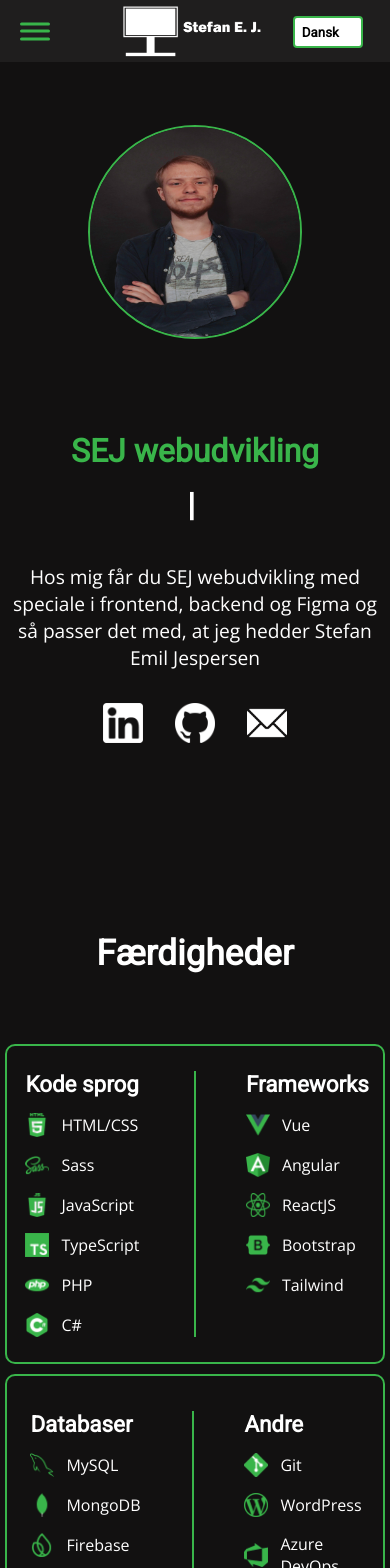
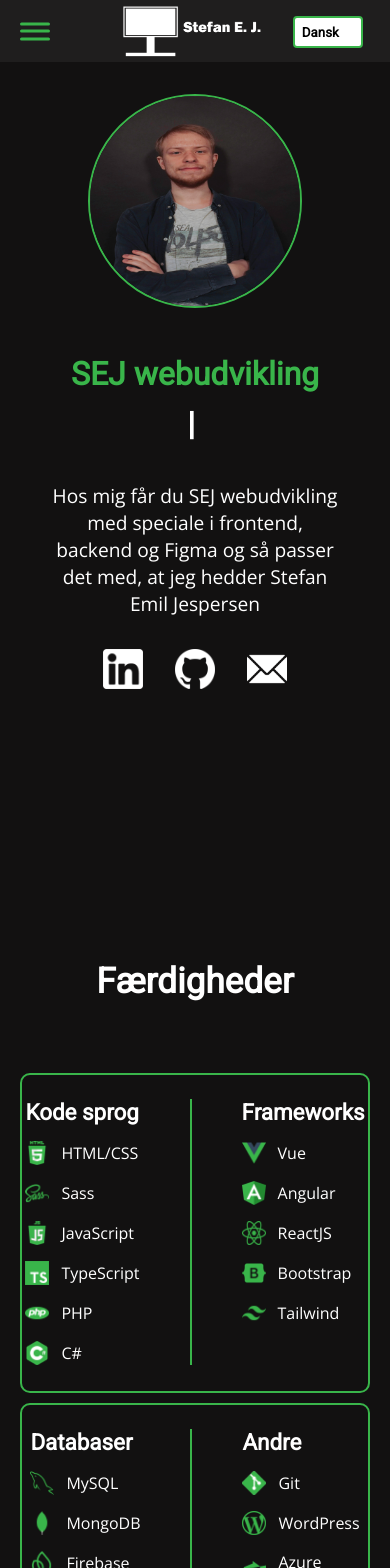
Before and after one commit to sej3686/vue-portfolio, a Vue app: page / in a window 390 px wide. Shown: the top 1568 px of the page. Built offline with nearby package versions, Linux system fonts and the light colour scheme.

Commit message:
Finally had the energy to make some cleanup and fix the dumb overlapping/overflow of the sections.

```diff
--- a/src/assets/sass/responsive.scss
+++ b/src/assets/sass/responsive.scss
@@ -7,30 +7,6 @@ $darkGreenColor: #228a30;
 @media (max-width: 2700px) {
   .container {
     max-width: 1920px;
-  }
-
-  // .title-box {
-  //   margin-top: 10em;
-  // }
-
-  .intro-box-text {
-    height: 600px;
-  }
-
-  .profile-pic {
-    max-width: 80%;
-  }
-
-  #projects {
-    margin-top: -15vh;
-  }
-
-  #about {
-    max-height: 50vh;
-  }
-
-  #contact {
-    max-height: 55vh;
   }
 }
 
@@ -50,10 +26,6 @@ $darkGreenColor: #228a30;
     &:hover::after {
       right: 2.5px;
     }
-  }
-
-  #projects {
-    margin-top: 0vh;
   }
 
   #about {
@@ -81,10 +53,6 @@ $darkGreenColor: #228a30;
     max-width: 1024px;
   }
 
-  .intro-box-text {
-    max-height: 700px;
-  }
-
   .profile-pic {
     max-width: 100%;
   }
@@ -96,33 +64,8 @@ $darkGreenColor: #228a30;
     max-width: 768px;
   }
 
-  .intro-box-text {
-    .title-box {
-      h1 {
-      }
-    }
-  }
-
-  #keyword {
-    margin-top: 15em;
-
-    .keyword-grid-wrapper {
-      .keyword-grid-item {
-        padding: 0;
-
-        img {
-          top: -95%;
-        }
-
-        img:nth-child(1) {
-          left: 96%;
-        }
-      }
-    }
-  }
-
   #projects {
-    margin-top: 7em;
+    // margin-top: 7em;
   }
 
   #about {
@@ -132,35 +75,18 @@ $darkGreenColor: #228a30;
       }
     }
   }
+
+  #contact {
+    // margin-top: 20em;
+  }
+
+  footer {
+    // margin-top: 14em;
+  }
 }
 
 /* lg */
 @media (max-width: 1024px) {
-  .header-div-right-img {
-    max-width: 320px;
-    margin-left: 0;
-  }
-
-  #keyword {
-    .keyword-grid-wrapper {
-      .keyword-grid-item {
-        height: 350px;
-
-        img {
-          left: -5%;
-        }
-
-        img:nth-child(1) {
-          left: 94%;
-        }
-      }
-    }
-  }
-
-  #projects .project-wrapper .desc p:nth-child(3) {
-    padding: 0;
-  }
-
   .container {
     max-width: 768px;
   }
@@ -181,7 +107,7 @@ $darkGreenColor: #228a30;
   }
 
   #skills {
-    height: 80vh;
+    // height: 80vh;
 
     .skills-wrapper {
       align-items: center;
@@ -191,17 +117,12 @@ $darkGreenColor: #228a30;
     }
   }
 
-  #projects {
-    margin-top: 200px;
-  }
-
-  .animate {
-    animation: none;
-  }
+  // #projects {
+  //   margin-top: 200px;
+  // }
 
   .container {
     max-width: 100%;
-    // max-width: 640px;
   }
 }
 
@@ -244,12 +165,13 @@ $darkGreenColor: #228a30;
     flex-direction: column-reverse;
 
     .intro-box-text {
+      align-items: center;
       display: flex;
       flex-direction: column;
-      align-items: center;
+      height: 20%;
       justify-content: center;
       text-align: center;
-      width: 100%;
+      width: 70%;
 
       .title-box {
         h1 {
@@ -444,7 +366,7 @@ $darkGreenColor: #228a30;
   //About
 
   #about {
-    margin-top: 10em;
+    // margin-top: 10em;
 
     h3 {
       text-align: center;
@@ -462,15 +384,9 @@ $darkGreenColor: #228a30;
 
   //Contact
   #contact {
-    margin-top: 30em;
 
     .contact-container {
       width: 100%;
-
-      .form-box {
-        .field {
-        }
-      }
     }
   }
 
@@ -478,7 +394,6 @@ $darkGreenColor: #228a30;
   footer {
     align-items: center;
     flex-direction: column !important;
-    margin-top: 8em;
 
     img {
       width: 40%;
@@ -505,18 +420,22 @@ $darkGreenColor: #228a30;
 
   .intro {
     flex-direction: column-reverse;
-    margin-top: 0;
 
     .intro-box-text {
-      display: flex;
-      flex-direction: column;
-      height: 50%;
-      justify-content: center;
-      text-align: center;
-      width: 100%;
+      width: 80%;
 
       .title-box {
-        margin-top: 8em;
+
+        h1 {
+        }
+
+        .typing {
+          width: 100%;
+
+          .typed-text {
+            font-size: 1.6rem;
+          }
+        }
       }
 
       p {
@@ -531,20 +450,18 @@ $darkGreenColor: #228a30;
   }
 
   #skills {
-    height: 130vh;
 
     .skills-wrapper {
       margin-top: 2em;
 
       .skills-box {
-        width: 380px;
+        width: 350px;
       }
     }
   }
 
   //Contact
   #contact {
-    margin-top: 45em;
 
     .contact-container {
       .form-box {
@@ -571,7 +488,6 @@ $darkGreenColor: #228a30;
 @media (max-width: 350px) {
   .intro {
     flex-direction: column-reverse;
-    margin-top: 0;
 
     .intro-box-text {
       display: flex;
@@ -582,7 +498,6 @@ $darkGreenColor: #228a30;
       width: 100%;
 
       .title-box {
-        margin-top: 10em;
 
         .typing {
 
@@ -603,7 +518,6 @@ $darkGreenColor: #228a30;
   }
 
   #skills {
-    height: 130vh;
 
     .skills-wrapper {
       margin-top: 2em;
@@ -627,10 +541,6 @@ $darkGreenColor: #228a30;
     }
   }
 
-  #projects {
-    margin-top: 22em;
-  }
-
   #about {
     .about-wrapper {
       .about-text {
@@ -638,7 +548,4 @@ $darkGreenColor: #228a30;
       }
     }
   }
-  #contact {
-    margin-top: 50em;
-  }
 }
--- a/src/components/AboutMe/AboutMe.vue
+++ b/src/components/AboutMe/AboutMe.vue
@@ -74,7 +74,7 @@ $orangeColor: #e08814;
 
 #about {
   background-color: transparent;
-  margin-top: 15em;
+  margin-top: 5em;
   width: 100%;
 
   h3 {
--- a/src/components/ContactMe/ContactMe.vue
+++ b/src/components/ContactMe/ContactMe.vue
@@ -79,8 +79,8 @@ $all: all 0.5s ease;
 }
 
 #contact {
-  max-height: 85vh;
-  margin-top: 12em;
+  margin-top: 5em;
+  min-height: 50vh;
   width: 100%;
 
   .contact-container {
--- a/src/components/Footer/Footer.vue
+++ b/src/components/Footer/Footer.vue
@@ -18,9 +18,9 @@ $darkColor: #212222;
 
 footer {
   display: flex;
-  height: 8vh;
+  min-height: 8vh;
   justify-content: space-evenly;
-  margin-top: 12em;
+  margin-top: 5em;
   width: 100%;
 
   p {
@@ -30,7 +30,7 @@ footer {
   }
 
   img {
-    max-width: 40%;
+    max-width: 15%;
   }
 
   a {
--- a/src/components/Header/Header.vue
+++ b/src/components/Header/Header.vue
@@ -254,7 +254,7 @@ $darkGreenColor: #228a30;
 $lightBlue: #203c98;
 
 header {
-  height: 10vh;
+  min-height: 10vh;
 
   .custom-select {
     select {
@@ -323,7 +323,7 @@ header {
       background-color: $darkColor;
       display: flex;
       flex-direction: row;
-      height: 5em;
+      min-height: 5em;
       justify-content: center;
       margin-top: 5em;
       position: fixed;
@@ -390,14 +390,14 @@ header {
   display: flex;
   flex-direction: row;
   align-items: center;
-  height: 70vh;
+  min-height: 70vh;
   justify-content: center;
   margin-bottom: 20vh;
 
   .intro-box-text {
     display: flex;
     flex-direction: column;
-    height: 100%;
+    min-height: 100%;
     justify-content: center;
     padding: 10px;
     width: 55%;
@@ -405,7 +405,6 @@ header {
     .title-box {
       display: flex;
       flex-direction: column;
-      // margin-top: 5em;
       width: 100%;
 
       h1 {
@@ -484,7 +483,7 @@ header {
   .intro-box-image {
     align-items: center;
     display: flex;
-    height: 100%;
+    min-height: 100%;
     padding: 10px;
     width: 45%;
   }
--- a/src/components/Skills/Skills.vue
+++ b/src/components/Skills/Skills.vue
@@ -132,7 +132,7 @@ $darkGreenColor: #228a30;
     max-width: 100%;
 
     .skills-box {
-      align-items: center;
+      align-items: start;
       border: 2px solid $lightGreenColor;
       border-radius: 10px;
       display: flex;
@@ -149,7 +149,6 @@ $darkGreenColor: #228a30;
         .skills-box-content-list {
           display: flex;
           flex-direction: column;
-          width: 35%;
 
           h4 {
             color: #ffffff;
```
